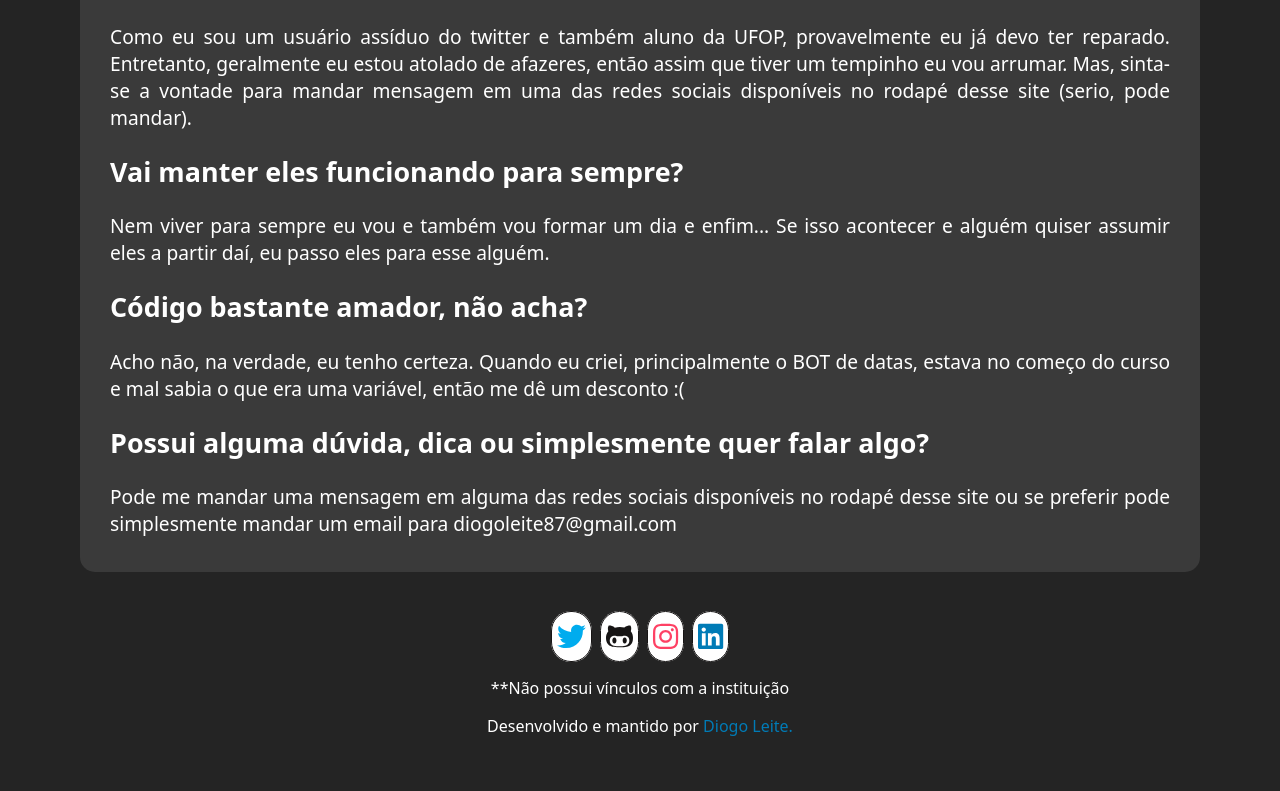
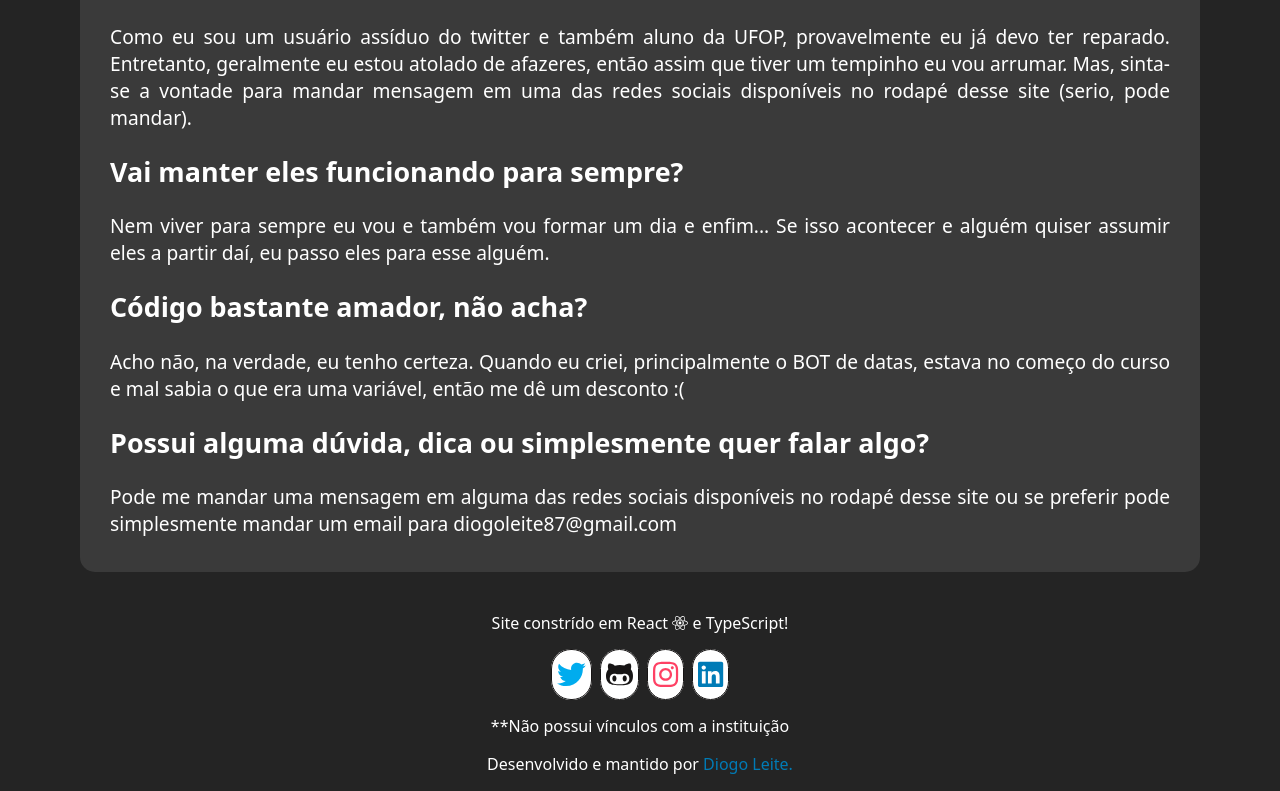
Before and after one commit to diogoleite87/LandingPage-BotUfop, a React (Vite) app: page / in a window 1280 px wide. Shown: the part 766-1557 px from the top of the page. Before the commit the page ends 1519 px from the top, so only its background shows below. Built offline with nearby package versions, Linux system fonts and the light colour scheme.

Commit message:
update: add information

```diff
--- a/src/components/Footer/index.tsx
+++ b/src/components/Footer/index.tsx
@@ -1,3 +1,5 @@
+import { FontAwesomeIcon } from '@fortawesome/react-fontawesome'
+import { faReact } from '@fortawesome/free-brands-svg-icons'
 import './style.css'
 
 import GitHubButton from '../GitHubButton'
@@ -9,6 +11,9 @@
     return (
 
         <>
+            <div>
+                <p>Site constrído em React <FontAwesomeIcon icon={faReact} /> e TypeScript!</p>
+            </div>
             <div className='icons'>
                 <TwitterButton/>
                 <GitHubButton/>
```
